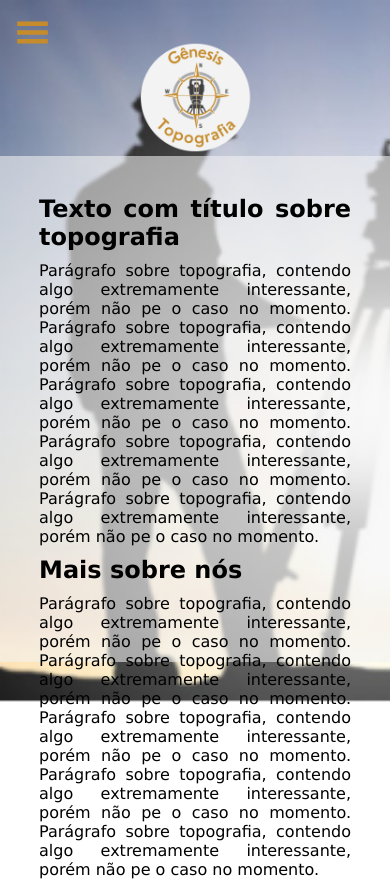
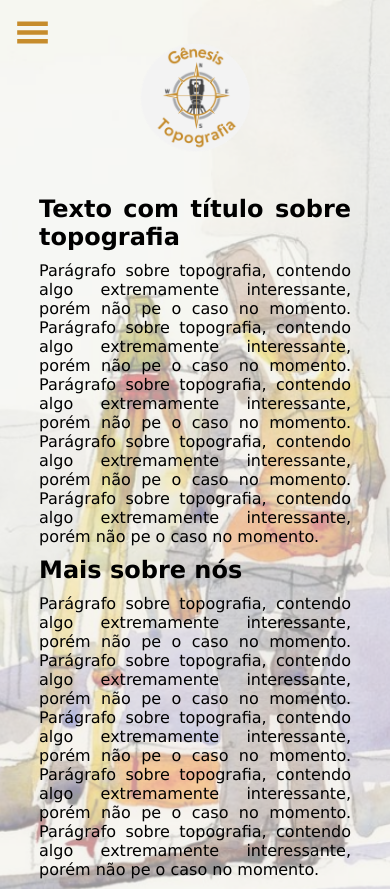
Before and after one commit to LuckeSilver/genesis, a React (Create React App) app: page /sobre in a window 390 px wide. Shown: the top 889 px of the page. Built offline with nearby package versions, Linux system fonts and the light colour scheme.

Commit message:
alteração background sobre

```diff
--- a/src/pages/Sobre/index.js
+++ b/src/pages/Sobre/index.js
@@ -10,6 +10,7 @@ export default function Sobre() {
         <>
         <Header/>
         <div className="container">
+        <div className="content">
         <div className="logo-sobre">
             <img src={LogoRedondo} alt="logo" />
         </div>
@@ -38,6 +39,7 @@ export default function Sobre() {
                 </aside>
             </main>
         </div>
+        </div>
         </>
     );
 }
--- a/src/pages/Sobre/styles.css
+++ b/src/pages/Sobre/styles.css
@@ -70,11 +70,24 @@
 
 @media(max-width: 550px) {
 
+  /* body {
+    background-size: cover;
+    background-repeat: repeat-y;
+    background-repeat:no-repeat;
+    background-size:contain;
+    background-position:center;
+    background-image: url("../../assets/background.jpg");
+  } */
+
+  .content {
+    background-color: rgba(243, 243, 243, 0.623);
+  }
+
   .container {
-    background-image: url("../../assets/background.jpg");
-    background-color: rgba(243, 243, 243, 0.87);
+    background-repeat:no-repeat;
     background-size:cover;
-    background-repeat: repeat-y;
+    background-position:center;
+    background-image: url("../../assets/background.png");
   }
 
   .conteudo-principal {
@@ -84,7 +97,6 @@
   .left{
     width: 100%;
     height: 60%;
-    background-color: #f3f3f393;
   }
 
   .right {
```
Also changed, not shown: src/assets/background.jpg, src/assets/background.png (added).
